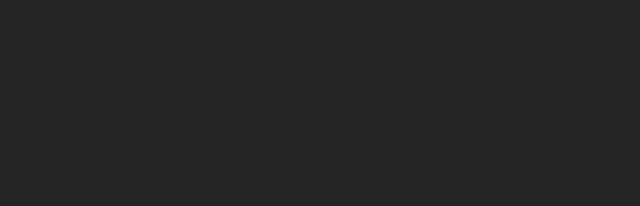
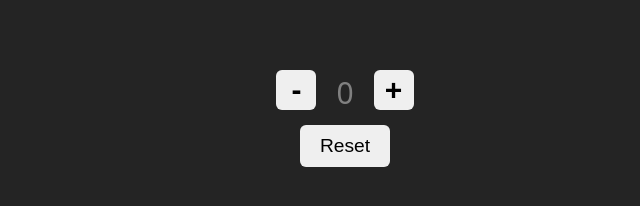
Before and after one commit to YouKnowWhoIs/Practice-CSS-React-4, a React (Vite) app: page / in a window 1280 px wide. Shown: the part 1216-1422 px from the top of the page, without its empty margins (295-935 px from the left). Before the commit the page ends 1224 px from the top, so only its background shows below. Built offline with nearby package versions, Linux system fonts and the light colour scheme.

Commit message:
add smart counter

```diff
--- a/src/App.jsx
+++ b/src/App.jsx
@@ -1,3 +1,4 @@
+import SmartCounter from "./components/SmartCounter/SmartCounter";
 import UserCard from "./components/UserCard/UserCard";
 import "./style/app/App.css";
 
@@ -6,6 +7,7 @@
     <>
       <h1 id="title">Practice CSS React 4</h1>
       <UserCard />
+      <SmartCounter />
     </>
   );
 }
--- /dev/null
+++ b/src/components/SmartCounter/SmartCounter.jsx
@@ -0,0 +1,71 @@
+import { useEffect, useState } from "react";
+import "../../style/smartCounter/smartCounter.css";
+
+function SmartCounter() {
+  const [counter, setCounter] = useState(0);
+  const [isHighValue, setIsHighValue] = useState(false);
+
+  const handleBtnMinus = () => {
+    setTimeout(() => {
+      setCounter((prev) => prev - 1);
+    }, 500);
+  };
+
+  const handleBtnPlus = () => {
+    setTimeout(() => {
+      setCounter((prev) => prev + 1);
+    }, 500);
+  };
+
+  let color;
+
+  if (counter > 0) {
+    color = "green";
+  } else if (counter < 0) {
+    color = "red";
+  } else {
+    color = "gray";
+  }
+
+  const handleRandomReset = () => {
+    setTimeout(() => {
+      let randomNum = Math.floor(Math.random() * 20);
+
+      setCounter(randomNum);
+    }, 500);
+  };
+
+  useEffect(() => {
+    if (counter > 10) {
+      setIsHighValue(true);
+    } else {
+      setIsHighValue(false);
+    }
+  }, [counter]);
+
+  return (
+    <>
+      <div id="smartCounter">
+        <div className="conteinerCounter">
+          <button type="button" onClick={handleBtnMinus}>
+            -
+          </button>
+          <p style={{ color: color }}>{counter}</p>
+          <button type="button" onClick={handleBtnPlus}>
+            +
+          </button>
+        </div>
+
+        {isHighValue && <p className="showText">Високе значення!</p>}
+
+        <div className="conteinerBtn">
+          <button type="button" onClick={handleRandomReset}>
+            Reset
+          </button>
+        </div>
+      </div>
+    </>
+  );
+}
+
+export default SmartCounter;
--- /dev/null
+++ b/src/style/smartCounter/smartCounter.css
@@ -0,0 +1,43 @@
+#smartCounter {
+  margin-bottom: 70px;
+  display: flex;
+  flex-direction: column;
+  gap: 10px;
+  align-items: center;
+}
+
+.conteinerCounter {
+  display: flex;
+  flex-direction: row;
+  gap: 20px;
+}
+
+.conteinerCounter button {
+  width: 40px;
+  height: 40px;
+  font-size: 30px;
+  font-weight: 700;
+  border: none;
+  border-radius: 6px;
+}
+.conteinerCounter button:hover {
+  background-color: #4f4f4f;
+}
+
+.conteinerCounter p {
+  font-size: 30px;
+}
+
+.conteinerBtn button {
+  padding: 10px 20px;
+  font-size: larger;
+  border: none;
+  border-radius: 6px;
+}
+.conteinerBtn button:hover {
+  background-color: #4f4f4f;
+}
+
+.showText {
+  font-size: larger;
+}
--- a/src/style/userCard/userCard.css
+++ b/src/style/userCard/userCard.css
@@ -1,4 +1,4 @@
-#userCard {
+#userCards {
   margin-bottom: 70px;
 }
 
```
